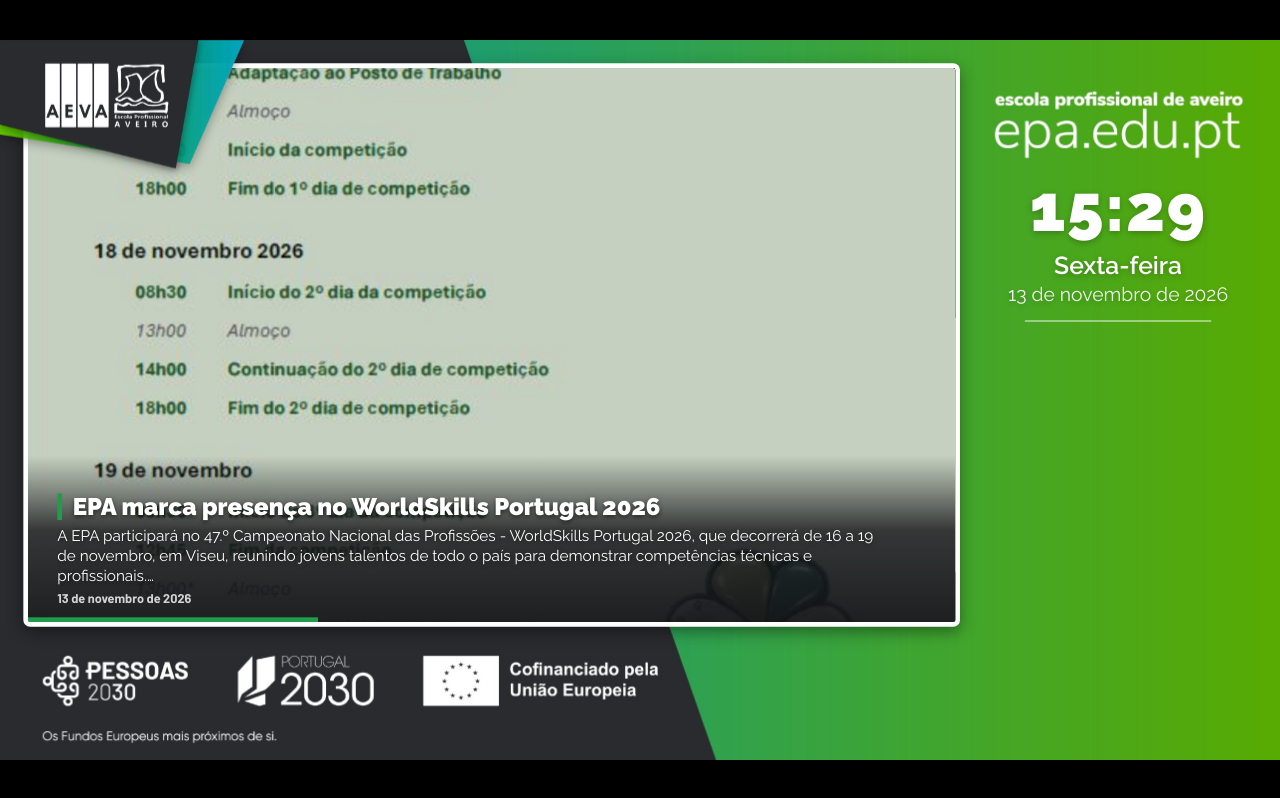
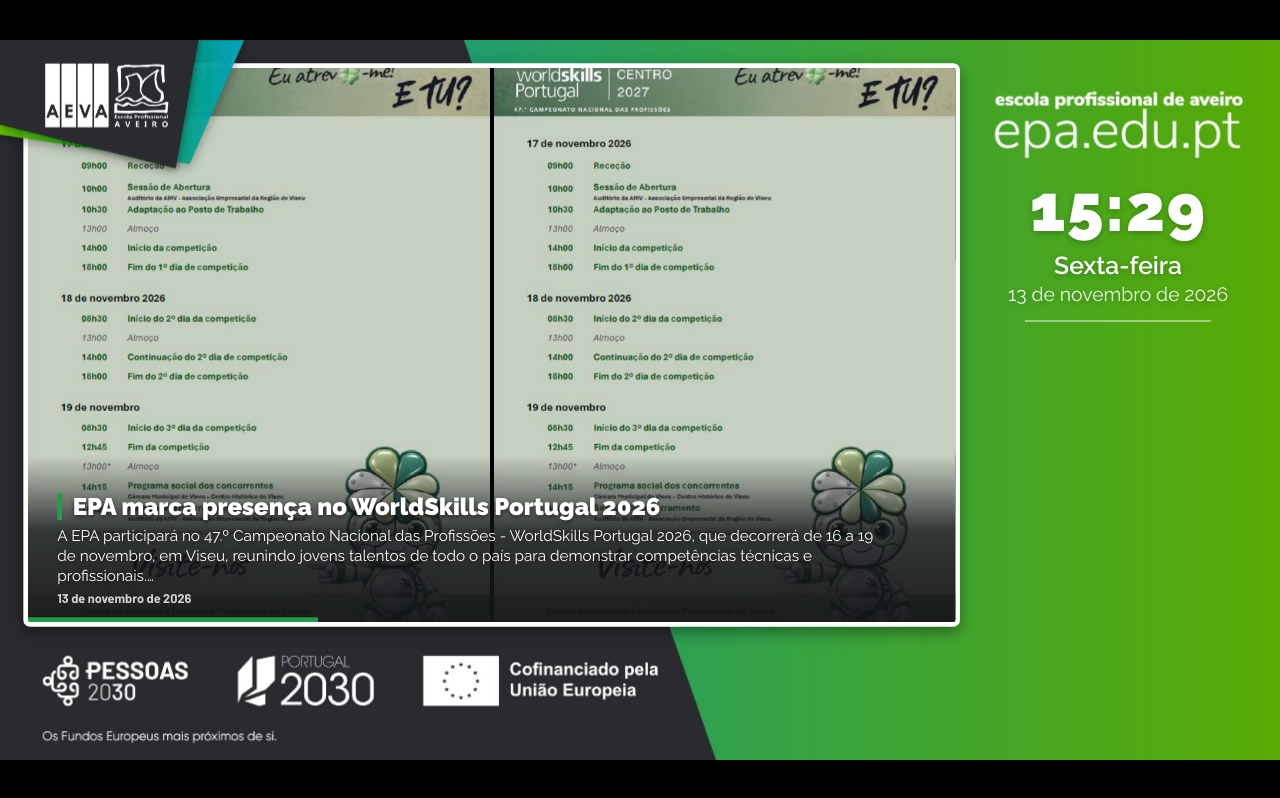
Before and after one commit to EPAPSV/noticias, a plain HTML site: page index.html in a window 1280 px wide. Drawn offline with Linux system fonts and the light colour scheme; no server answers.

Commit message:
WorldSkills: foto duplicada

```diff
--- a/index.html
+++ b/index.html
@@ -75,6 +75,7 @@ body{font-family:Raleway,'Segoe UI',Arial,sans-serif;color:#fff}
   var DEMO = /[?&]demo=1/.test(location.search);
   var URL_JSON = DEMO ? 'exemplo/noticias.json' : 'noticias.json';
   var BASE = DEMO ? 'exemplo/' : '';
+  var DUPLICAR = /worldskills/i; // títulos que duplicam a foto única
   var cfg = { segundos:12, recarregarMinutos:5 };
   var noticias = [];
   var indice = -1, atual = null, timer = null;
@@ -213,6 +214,12 @@ body{font-family:Raleway,'Segoe UI',Arial,sans-serif;color:#fff}
           if (n.fim && new Date(n.fim).getTime() < agora) return false;
           return true;
         }).slice(0,10);
+        // notícias cuja única foto deve aparecer repetida (duas vezes) no mosaico
+        noticias = noticias.map(function(n){
+          var f = n.fotos||[];
+          if (f.length===1 && DUPLICAR.test(n.titulo||'')){ var c={}; for (var p in n) c[p]=n[p]; c.fotos=[f[0],f[0]]; return c; }
+          return n;
+        });
         // mais de 6 fotos: a notícia repete-se em partes, cada uma com até 6 fotos (grupos equilibrados)
         var exp = [];
         noticias.forEach(function(n){
```
